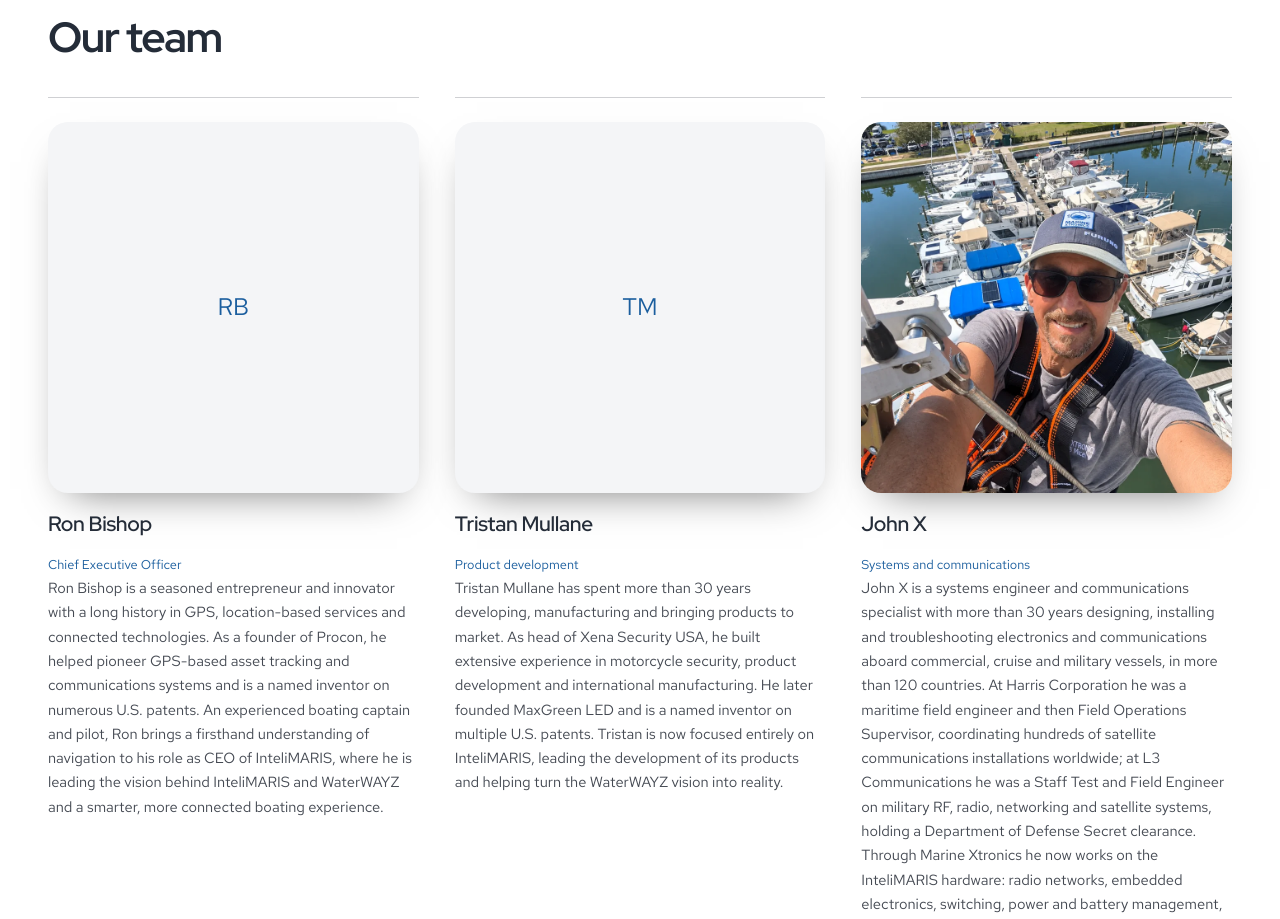
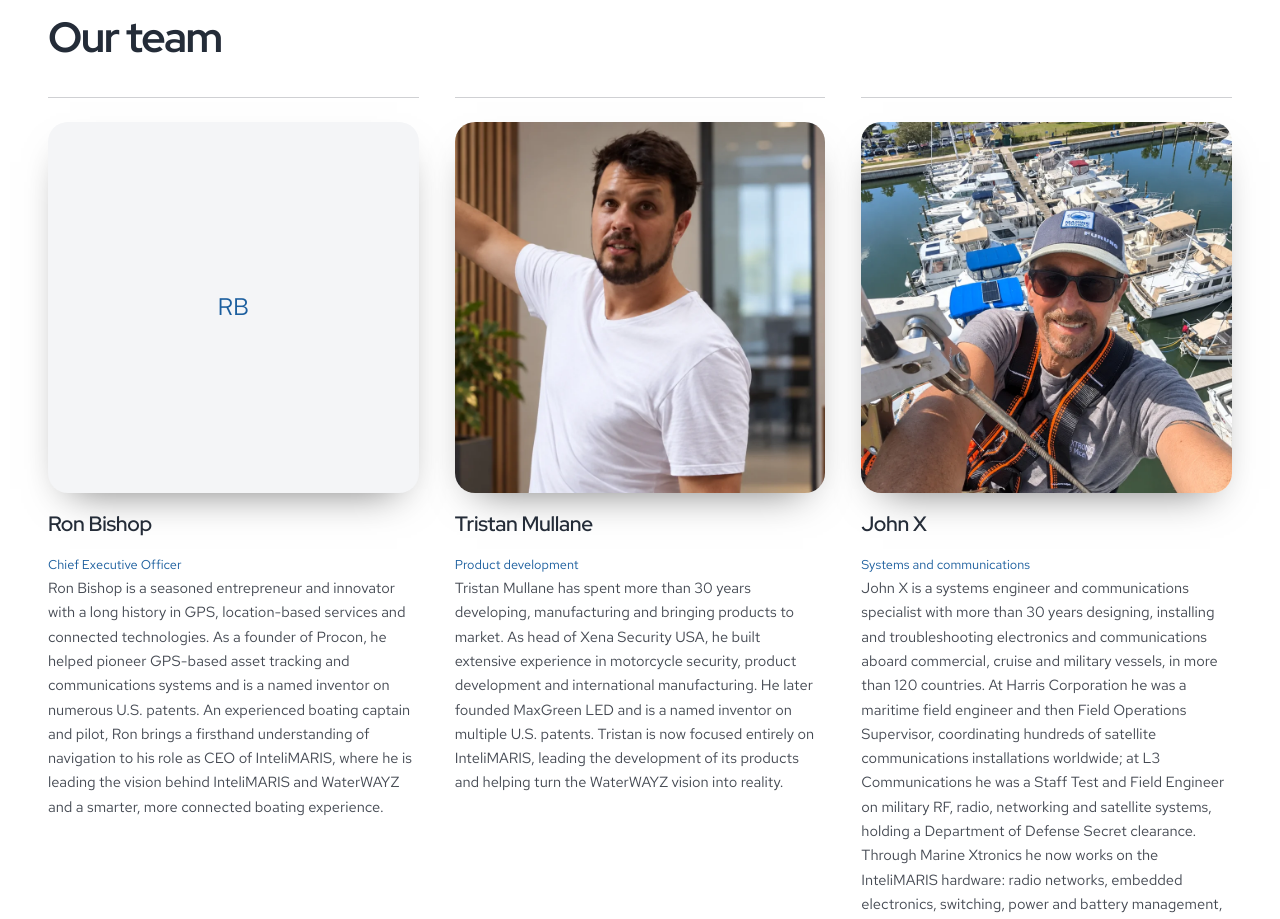
Before and after one commit to BuenGenio/intelimaris-web, a Vue app: page /about in a window 1280 px wide. Shown: the part 1283-2202 px from the top of the page. Built offline with nearby package versions, Linux system fonts and the light colour scheme; what vue-matomo would draw is missing.

Commit message:
Add Tristan's portrait to the team
Co-Authored-By: Claude Opus 5 (1M context) <noreply@anthropic.com>

```diff
--- a/src/views/AboutView.vue
+++ b/src/views/AboutView.vue
@@ -76,7 +76,7 @@ const teamBase = `${import.meta.env.BASE_URL}assets/team/`
 /* Photos live in public/assets/team/ as square portraits; a member without one renders initials. */
 const team = [
   { slug: 'ron-bishop', name: 'Ron Bishop', initials: 'RB', photo: null, roleKey: 'about.team.ron.role', bioKey: 'about.team.ron.bio' },
-  { slug: 'tristan-mullane', name: 'Tristan Mullane', initials: 'TM', photo: null, roleKey: 'about.team.tristan.role', bioKey: 'about.team.tristan.bio' },
+  { slug: 'tristan-mullane', name: 'Tristan Mullane', initials: 'TM', photo: `${teamBase}tristan-mullane.webp`, roleKey: 'about.team.tristan.role', bioKey: 'about.team.tristan.bio' },
   { slug: 'john-x', name: 'John X', initials: 'JX', photo: `${teamBase}john-x.webp`, roleKey: 'about.team.john.role', bioKey: 'about.team.john.bio' },
   { slug: 'sam-skolnik', name: 'Sam Skolnik', initials: 'SS', photo: `${teamBase}sam-skolnik.webp`, roleKey: 'about.team.sam.role', bioKey: 'about.team.sam.bio' },
   { slug: 'yevgen-trotsan', name: 'Yevgen Trotsan', initials: 'YT', photo: `${teamBase}yevgen-trotsan.webp`, roleKey: 'about.team.yevgen.role', bioKey: 'about.team.yevgen.bio' },
```
Also changed, not shown: public/assets/team/tristan-mullane.webp (added).
